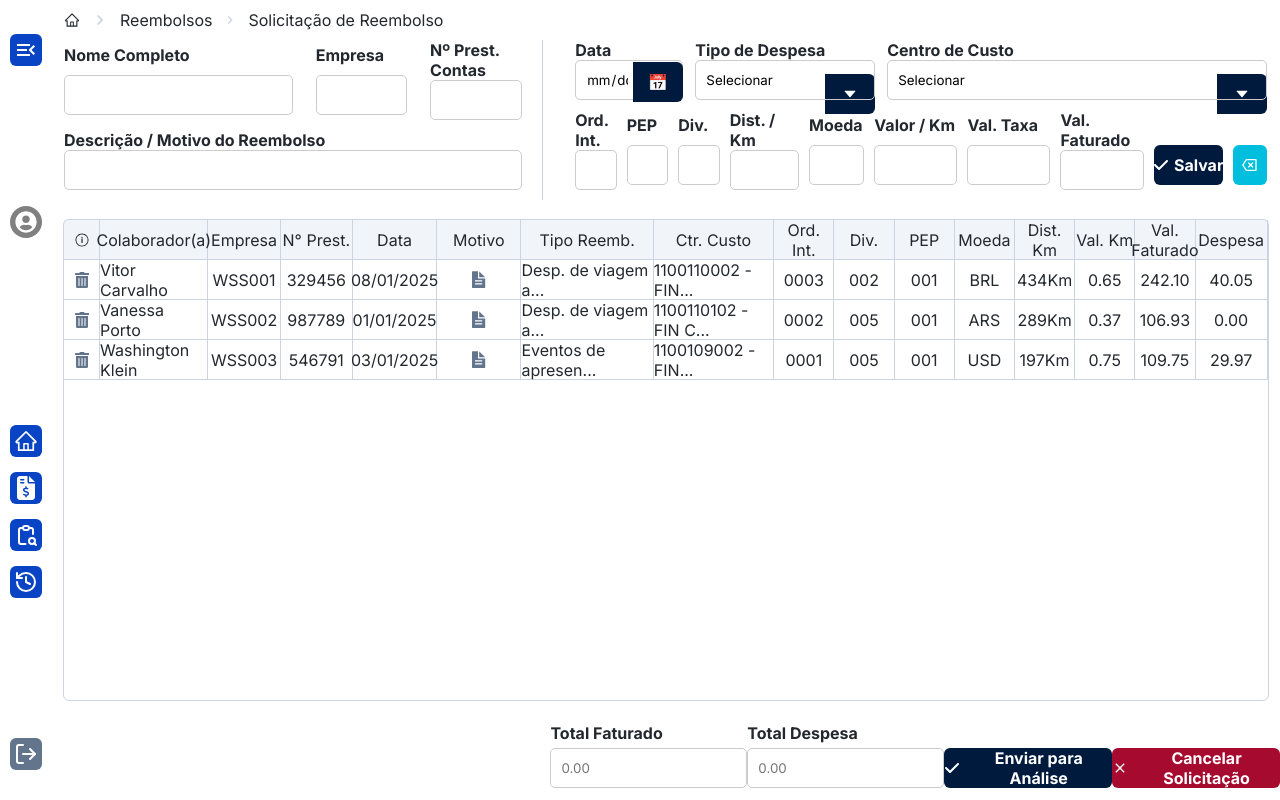
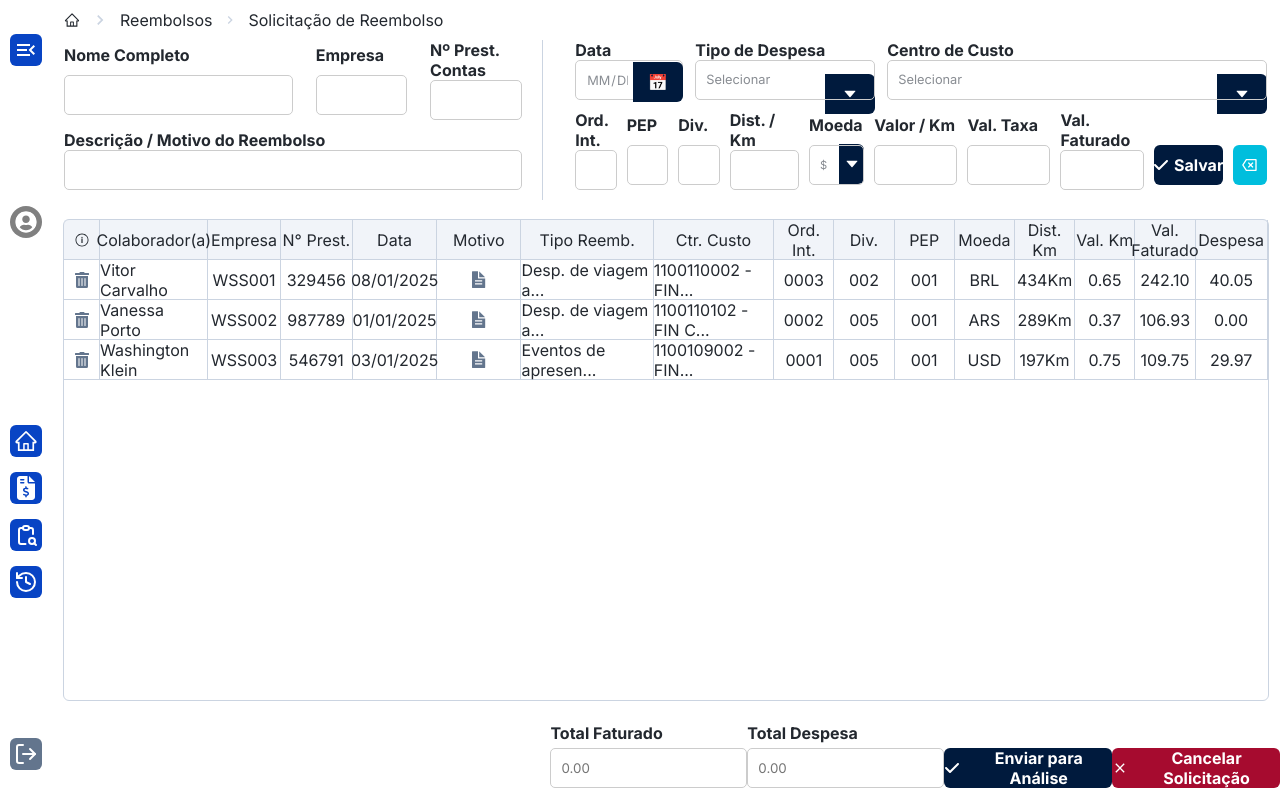
Before and after one commit to lucasgomesdacruz/sispar, a React (Vite) app: page /reembolso in a window 1280 px wide. Built offline with nearby package versions, Linux system fonts and the light colour scheme.

Commit message:
:lipstick: feat: adiciona background em input

```diff
--- a/src/pages/reembolso/Reembolso.jsx
+++ b/src/pages/reembolso/Reembolso.jsx
@@ -100,7 +100,20 @@ function Reembolso() {
                             <Input type="text" label="PEP" id="pep"/>
                             <Input type="text" label="Div." id="div"/>
                             <Input type="text" label="Dist. / Km" id="km"/>
-                            <Input type="text" label="Moeda" id="moedas"/>
+
+                            <div className={styles.containerSelectMoeda}>
+                            <label htmlFor="moeda">Moeda</label>
+                            <select className={styles.select} name="moeda" id="moeda">
+                                <option value="">$</option>
+                                <option value="real">REAL</option>
+                                <option value="dolar">DOLAR</option>
+                                <option value="euro">EURO</option>
+                            </select>
+                            <div className={styles.icon}>
+                                <AiOutlineCaretDown />
+                            </div>
+
+                        </div>
                             <Input type="text" label="Valor / Km" id="valor"/>
                             <Input type="text" label="Val. Taxa" id="taxa"/>
                             <Input type="text" label="Val. Faturado" id="val"/>
--- a/src/pages/reembolso/Reembolso.module.scss
+++ b/src/pages/reembolso/Reembolso.module.scss
@@ -71,6 +71,10 @@
                         -webkit-appearance: none;
                         -moz-appearance: none;
                         appearance: auto;
+                        font-size: 0.8rem;
+                        font-weight: 400;
+                        color: #898D93;
+                        text-transform: uppercase;
 
                             &:hover {
                                 outline: 1px solid #007bff;
@@ -140,6 +144,9 @@
                         background-color: transparent;
                         -webkit-appearance: none;
                         -moz-appearance: none;
+                        font-size: 0.8rem;
+                        font-weight: 400;
+                        color: #898D93;
 
                         &:hover {
                             outline: 1px solid #007bff;
@@ -165,6 +172,63 @@
                         background-color: #001A3D;
                     }
                 }
+
+
+                .containerSelectMoeda {
+                    display: flex;
+                    flex-direction: column;
+                    justify-content: space-around;
+                    position: relative;
+
+                    label {
+                        font-size: 16px;
+                        font-weight: 700;
+                        color: #23282F;
+                    }
+
+                    .select {
+                        // display: flex;
+                        width: 100%;
+                        padding: 10px;
+                        // height: 50px;
+                        height: 5vh;
+                        margin-bottom: 10px;
+                        border: 1px solid #ccc;
+                        border-radius: 5px;
+                        transition: all 0.3s ease-in-out;
+                        z-index: 10;
+                        background-color: transparent;
+                        -webkit-appearance: none;
+                        -moz-appearance: none;
+                        font-size: 0.7rem;
+                        font-weight: 400;
+                        color: #898D93;
+
+                        &:hover {
+                            outline: 1px solid #007bff;
+                        }
+
+                        &:focus {
+                            box-shadow: 1px #001A3D;
+                            outline: 1px solid #007bff;
+                        }
+                    }
+
+                    .icon {
+                        position: absolute;
+                        right: 0px;
+                        top: 34px;
+                        width: 25px;
+                        height: 5vh;
+                        display: flex;
+                        justify-content: center;
+                        align-items: center;
+                        border-radius: 0 6px 6px 0;
+                        color: #fff;
+                        background-color: #001A3D;
+                    }
+                }
+
 
                 .rows {
                     grid-column: 1 / 4;
```
